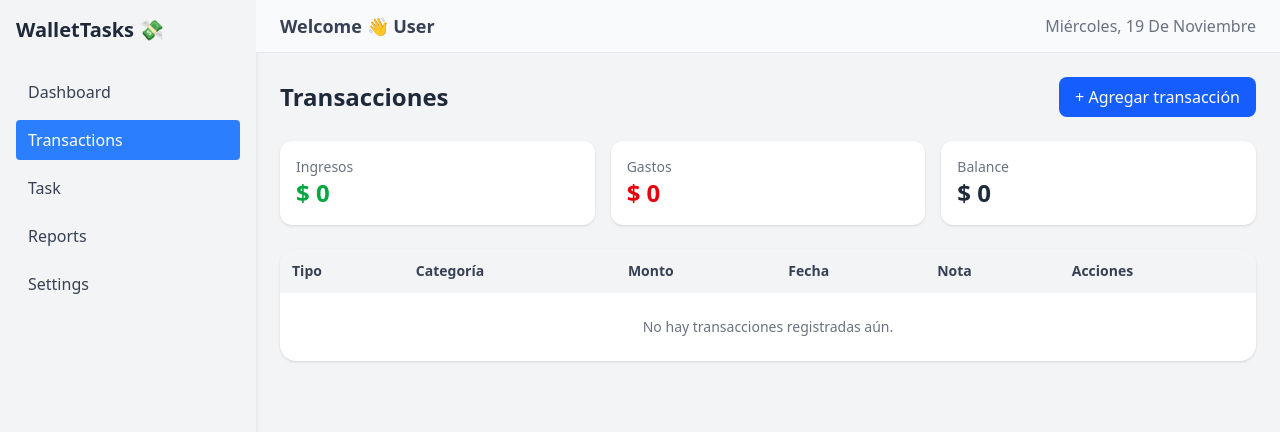
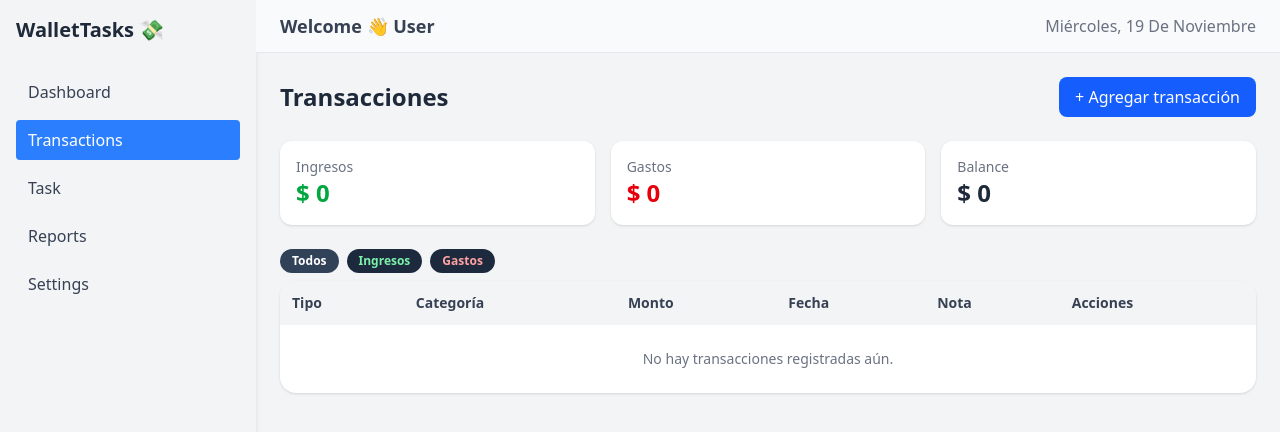
Before and after one commit to juan982610/wallet-tasks, a React (Vite) app: page /transactions in a window 1280 px wide. Shown: the top 432 px of the page. Built offline with nearby package versions, Linux system fonts and the light colour scheme.

Commit message:
add expenses, income and balance sheet filter

```diff
--- a/src/pages/Transactions.jsx
+++ b/src/pages/Transactions.jsx
@@ -19,6 +19,13 @@ export default function Transactions() {
   const [form, setForm] = useState(initialForm);
   const [transactions, setTransactions] = useState(() => getTransactions());
   const [errors, setErrors] = useState({});
+
+  const [filterType, setFilterType] = useState("all");
+
+  const filteredTransactions = transactions.filter(tx => {
+    if (filterType === "all") return true;
+    return tx.type === filterType;
+  });
 
   const totalIngresos = transactions
   .filter(tx => tx.type === "ingreso")
@@ -150,6 +157,30 @@ export default function Transactions() {
         </div>
       </div>
 
+      <div className="flex gap-2 mb-2">
+        <button
+          onClick={() => setFilterType("all")}
+          className={`px-3 py-1 rounded-full text-xs font-semibold
+            ${filterType === "all" ? "bg-slate-700 text-white" : "bg-slate-800 text-slate-300"}`}
+        >
+          Todos
+        </button>
+        <button
+          onClick={() => setFilterType("ingreso")}
+          className={`px-3 py-1 rounded-full text-xs font-semibold
+            ${filterType === "ingreso" ? "bg-green-600 text-white" : "bg-slate-800 text-green-300"}`}
+        >
+          Ingresos
+        </button>
+        <button
+          onClick={() => setFilterType("gasto")}
+          className={`px-3 py-1 rounded-full text-xs font-semibold
+            ${filterType === "gasto" ? "bg-red-600 text-white" : "bg-slate-800 text-red-300"}`}
+        >
+          Gastos
+        </button>
+      </div>
+
       {/* Tabla / Lista */}
       <div className="rounded-2xl overflow-hidden bg-white dark:bg-gray-800 shadow">
         <table className="w-full text-sm">
@@ -164,7 +195,7 @@ export default function Transactions() {
             </tr>
           </thead>
           <tbody>
-            {transactions.length === 0 ? (
+            {filteredTransactions.length === 0 ? (
               // 🟡 Caso: no hay transacciones
               <tr>
                 <td
@@ -176,7 +207,7 @@ export default function Transactions() {
               </tr>
             ) : (
               // 🟢 Caso: sí hay transacciones
-              transactions.map(transacion => (
+              filteredTransactions.map(transacion => (
                 <tr
                   key={transacion.id}
                   className="border-t border-slate-700/60 hover:bg-slate-800/60 transition-colors"
```
